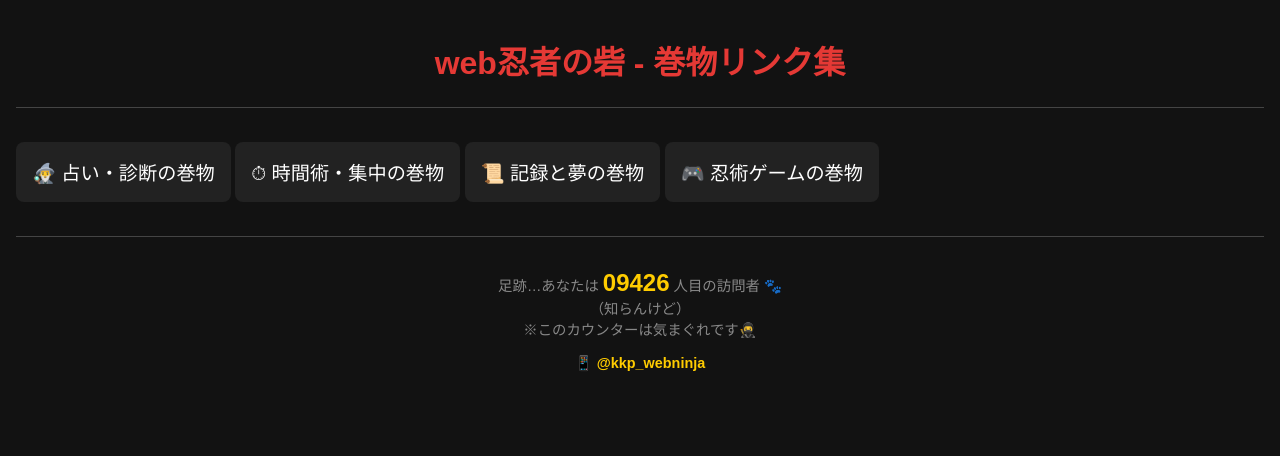
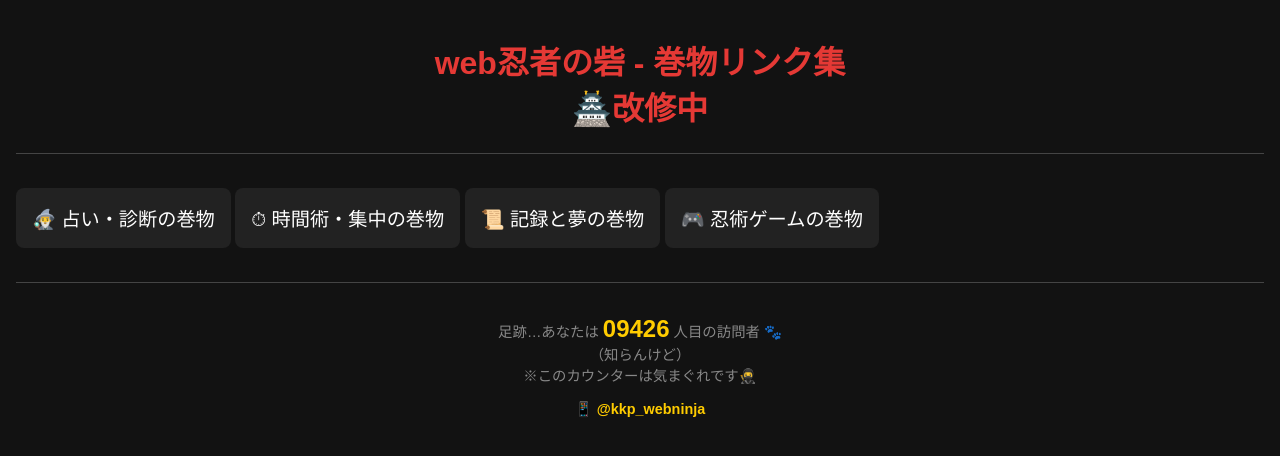
Before and after one commit to kkp-15/webninja-main, a plain HTML site: page index.html in a window 1280 px wide. Drawn offline with Linux system fonts and the light colour scheme.

Commit message:
Update index.html

```diff
--- a/index.html
+++ b/index.html
@@ -118,7 +118,7 @@
   </script>
 </head>
 <body>
-  <h1>web忍者の砦 - 巻物リンク集</h1>
+  <h1>web忍者の砦 - 巻物リンク集<br>🏯改修中</h1>
 
   <hr>
 
```
